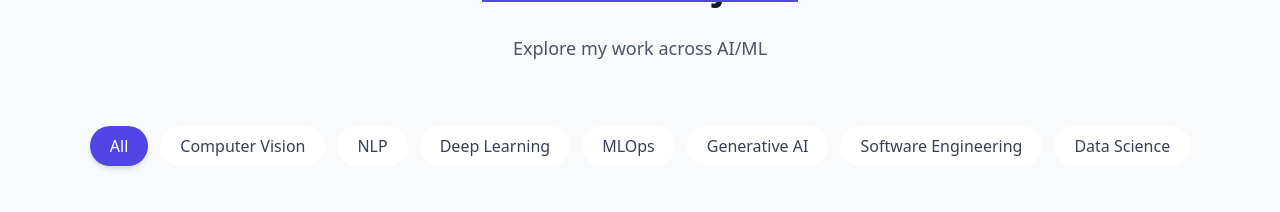
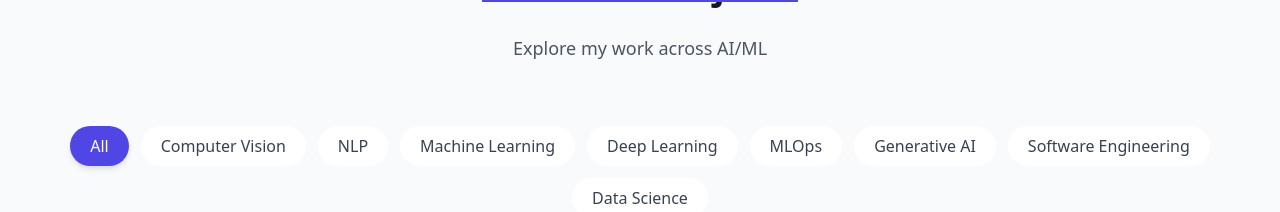
Before and after one commit to levisstrauss/portfolio, a Next.js app: page / in a window 1280 px wide. Shown: the part 2190-2402 px from the top of the page. Built offline with nearby package versions, Linux system fonts and the light colour scheme; grey boxes are pictures that could not be loaded.

Commit message:
Fixed links

```diff
--- a/app/(pages)/projects/projects.tsx
+++ b/app/(pages)/projects/projects.tsx
@@ -10,7 +10,7 @@ const Projects = () => {
     const [activeFilter, setActiveFilter] = useState('All');
     // Filter options
     const filters =
-        ['All', 'Computer Vision', 'NLP', 'Deep Learning', 'MLOps', 'Generative AI', 'Software Engineering', 'Data Science'];
+        ['All', 'Computer Vision', 'NLP','Machine Learning', 'Deep Learning', 'MLOps', 'Generative AI', 'Software Engineering', 'Data Science'];
 
     // Filter projects based on active filter
     const filteredProjects = activeFilter === 'All'
```
